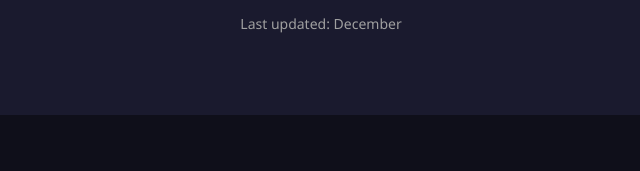
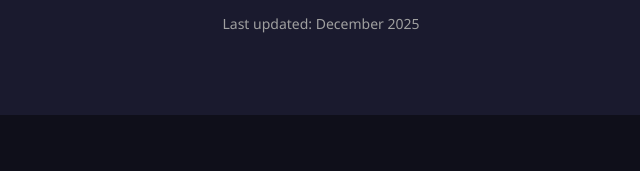
Before and after one commit to NathanK31/modulemango.com, a plain HTML site: page privacy.html in a window 1280 px wide. Shown: the part 208-379 px from the top of the page, 319-959 px from the left. Drawn offline with Linux system fonts and the light colour scheme.

Commit message:
Change last updated date to December 2025
Updated the last updated date in the privacy policy.

```diff
--- a/privacy.html
+++ b/privacy.html
@@ -40,7 +40,7 @@
     <section class="policy-hero">
         <div class="container">
             <h1>Privacy Policy</h1>
-            <p class="last-updated">Last updated: December <span id="spanYear"></span></p>
+            <p class="last-updated">Last updated: December 2025</span></p>
         </div>
     </section>
 
@@ -362,6 +362,3 @@
     <script src="js/main.js"></script>
 </body>
 </html>
-<script>
-  $('#spanYear').html(new Date().getFullYear());
-</script>
```
